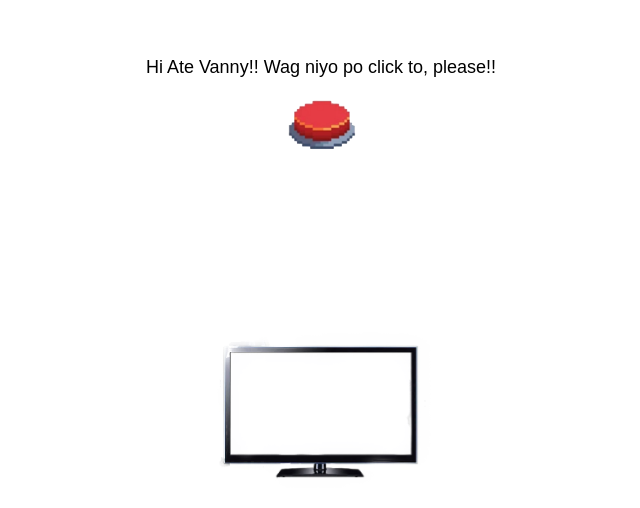
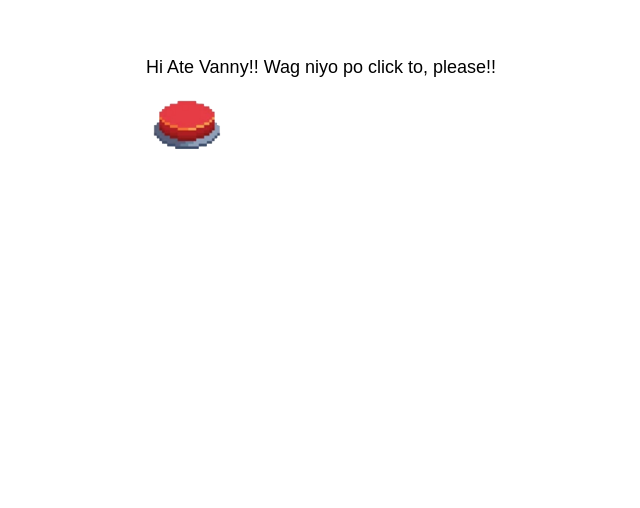
Before and after one commit to vitouh/vannybear, a plain HTML site: page index.html in a window 1280 px wide. Shown: the part 292-800 px from the top of the page, without its empty margins (319-959 px from the left). Drawn offline with Linux system fonts and the light colour scheme.

Commit message:
Update index.html

```diff
--- a/index.html
+++ b/index.html
@@ -8,7 +8,7 @@
 </head>
 <body>
 
-  <div class="center">
+  <div class="container">
     <p class="warning-text">
       Hi Ate Vanny!! Wag niyo po click to, please!!
     </p>
@@ -16,15 +16,11 @@
     <img
       src="button-idle.png"
       id="buttonSprite"
-      alt="button"
+      alt="red button"
     >
   </div>
 
-  <!-- TV -->
-  <div class="tv-container">
-    <video id="tvVideo" src="video.mp4" preload="auto"></video>
-    <img src="tv.png" class="tv-frame" alt="tv">
-  </div>
+  <audio id="audio" src="song.mp3"></audio>
 
   <script src="script.js"></script>
 </body>
```
